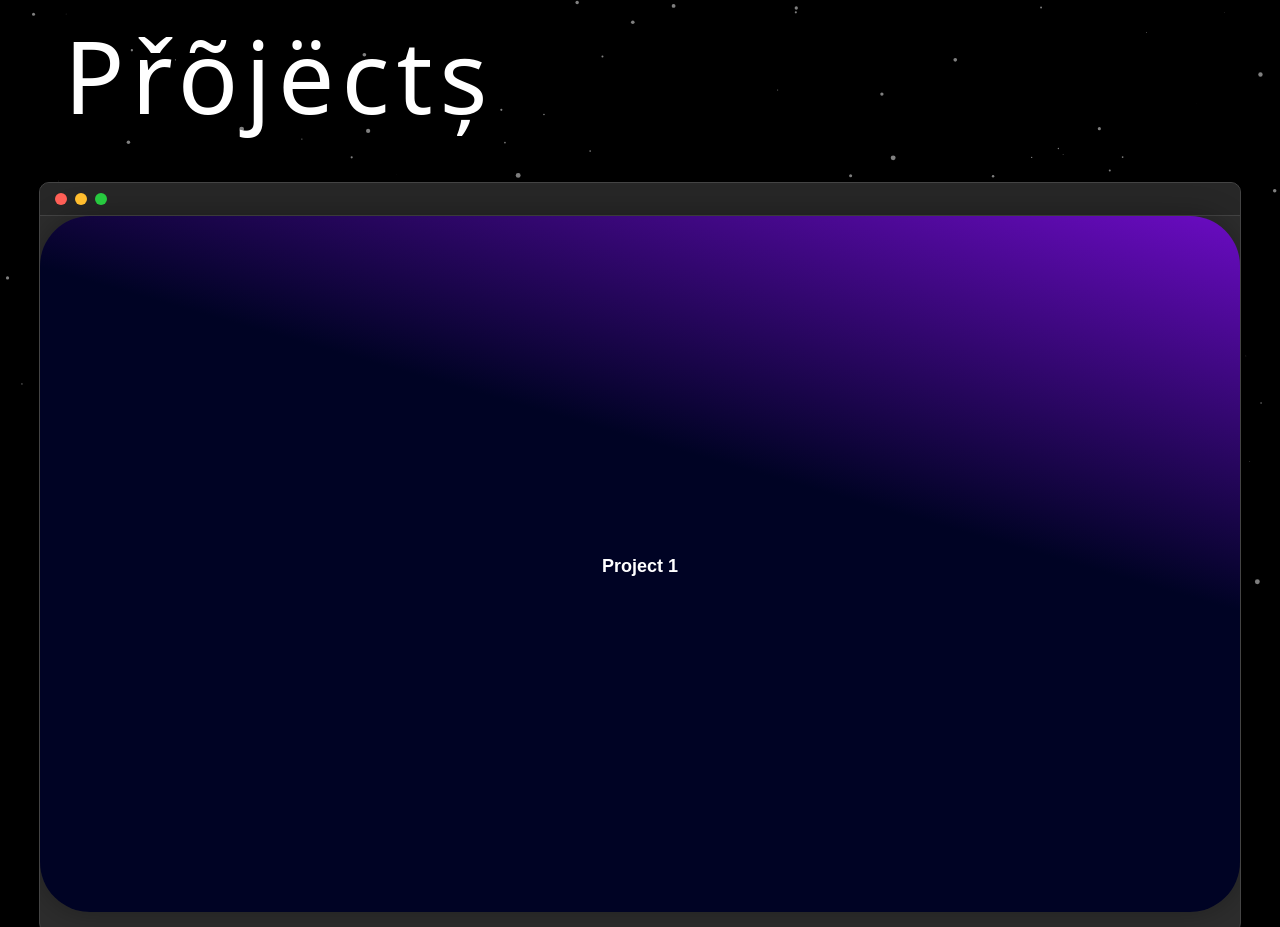
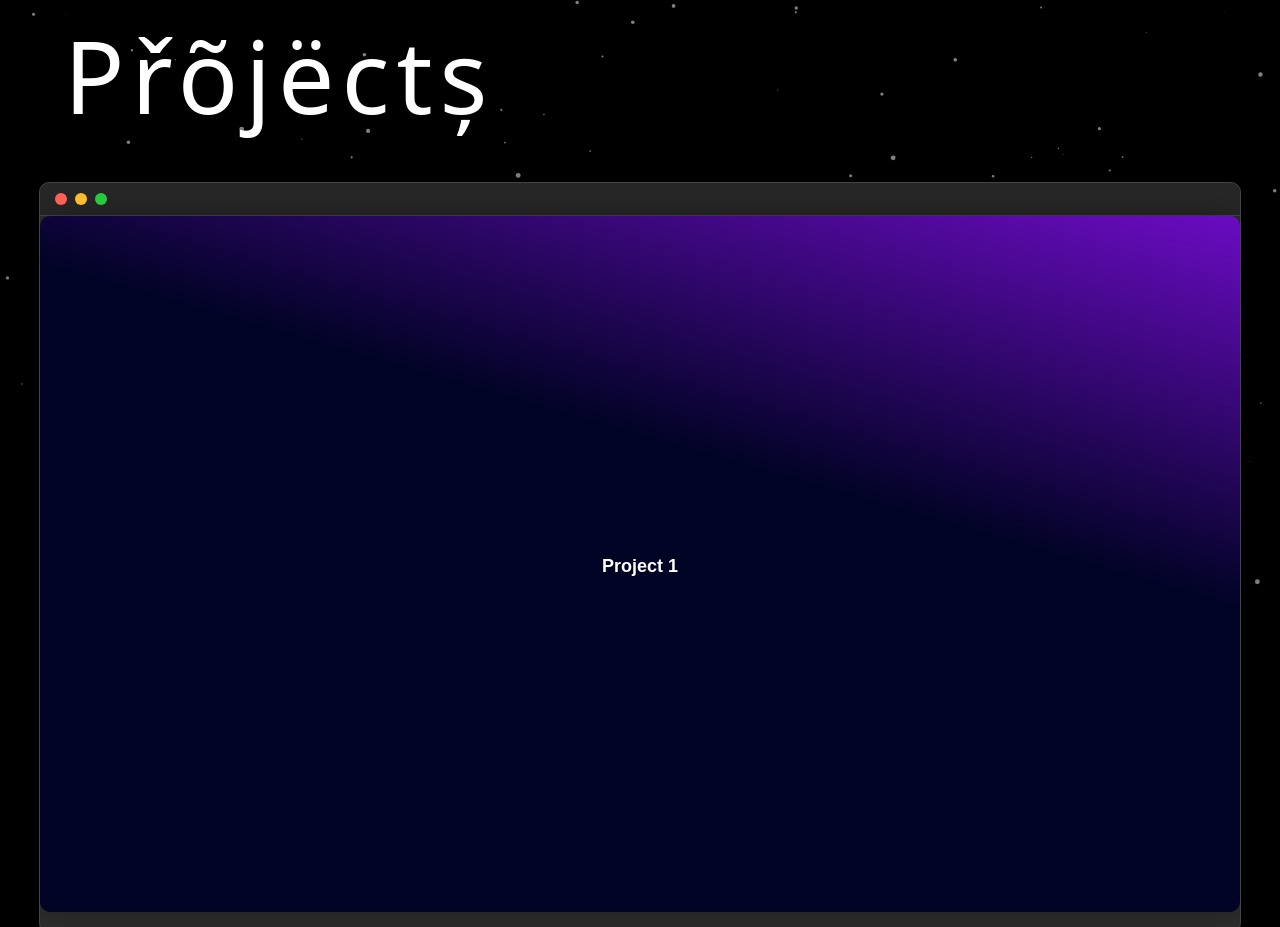
Before and after one commit to VirajxD0/Portfolio, a website: page index.html in a window 1280 px wide. Shown: the part 1701-2628 px from the top of the page. Drawn offline with nearby package versions, Linux system fonts and the light colour scheme; a web font is replaced by a local one.

Commit message:
Final Touch Css✨✨✨✨

```diff
--- a/style.css
+++ b/style.css
@@ -390,12 +390,12 @@
   background-image: linear-gradient(180deg, red, yellow);
 }
 #card4 .card-body {
-  background: rgb(0, 0, 0);
+  background: rgb(0, 3, 36);
   background: linear-gradient(
-    23deg,
-    rgba(0, 0, 0, 1) 69%,
-    rgba(88, 19, 132, 1) 82%,
-    rgba(69, 5, 100, 1) 100%
+    16deg,
+    rgba(0, 3, 36, 1) 33%,
+    rgba(118, 8, 134, 1) 54%,
+    rgba(107, 11, 196, 0.986453956582633) 81%
   );
   margin-bottom: 0%;
   margin: 0%;
@@ -405,7 +405,7 @@
 .card-body {
   box-sizing: border-box;
   padding: 0px;
-  border-radius: 50px;
+  border-radius: 10px;
   box-shadow: 0 0 30px 0 rgba(0, 0, 0, 0.3);
   height: var(--cardHeight);
   display: flex;
```
